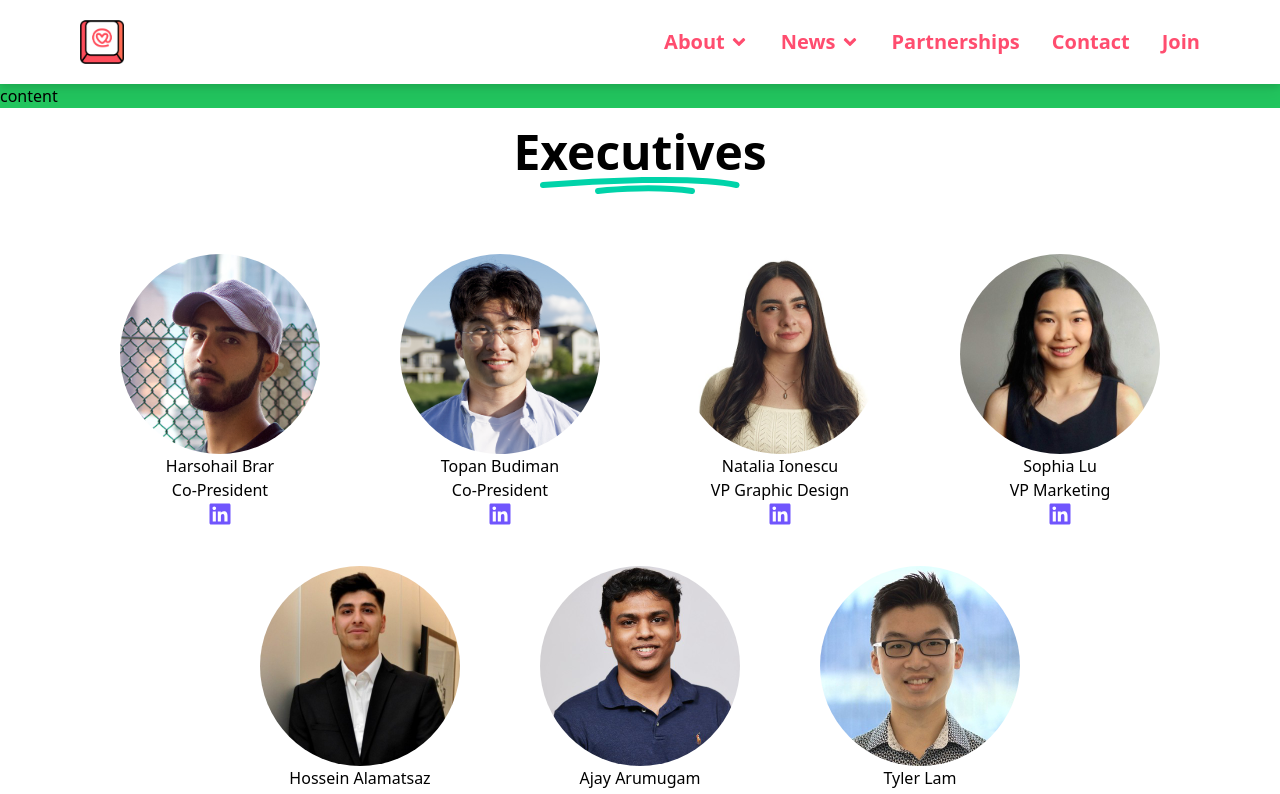
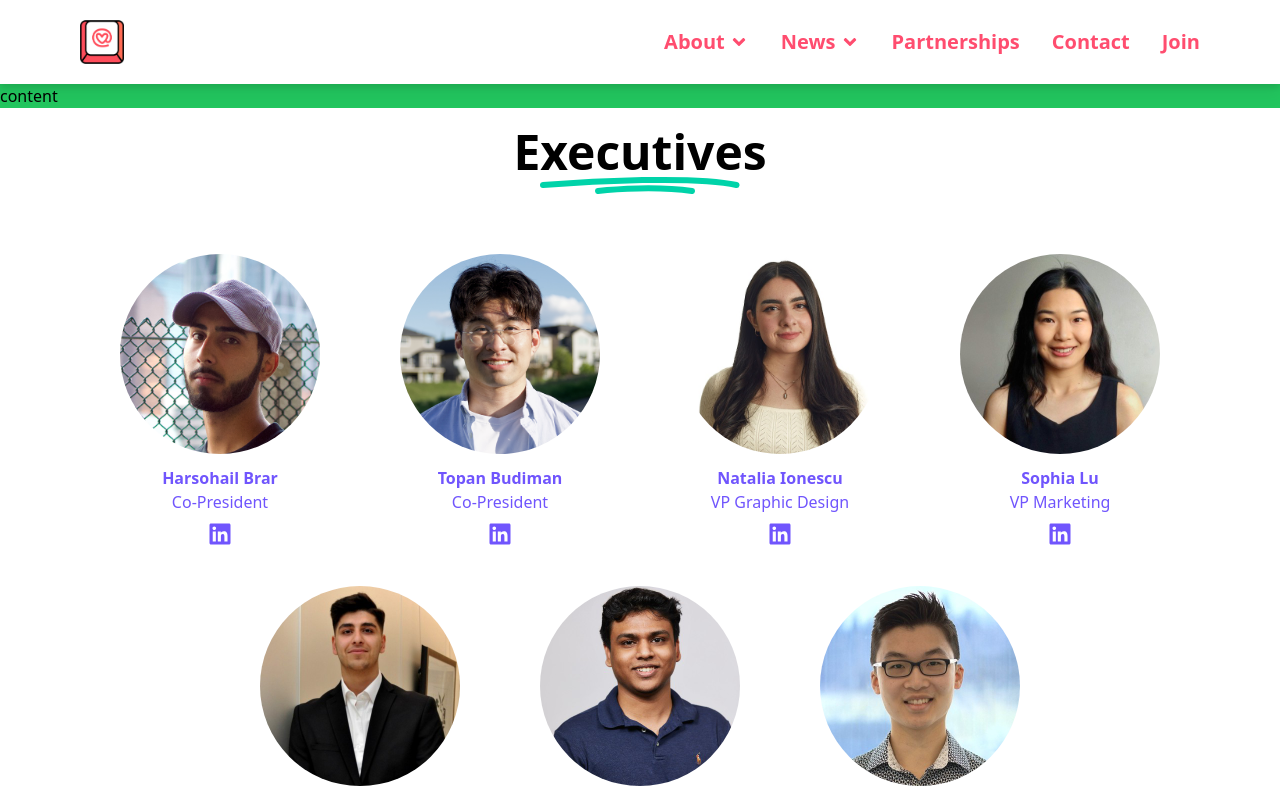
Before and after one commit to Code-the-Change-YYC/code-the-change-yyc-site, a Next.js app: page / in a window 1280 px wide. Shown: the top 794 px of the page. Built offline with nearby package versions, Linux system fonts and the light colour scheme; a web font is replaced by a local one.

Commit message:
feat: Finish fonts for exec page

```diff
--- a/components/Executives.jsx
+++ b/components/Executives.jsx
@@ -67,8 +67,8 @@ const Executives = () => {
   const ProfileElement = ({ name, file, position, linkedin }) => (
     <div className={PROFILE_CONTAINER}>
       <Image className="rounded-full" src={`/profiles/${file}`} alt={name} height={PROFILE_SIZE} width={PROFILE_SIZE} />
-      <h2>{name}</h2>
-      <h2>{position}</h2>
+      <h2 className="text-[#7055FD] font-semibold mt-3">{name}</h2>
+      <h2 className="text-[#7055FD] font-medium mb-2">{position}</h2>
       <FontAwesomeLink username={linkedin} icon={faLinkedin} />
     </div>
   );
```
